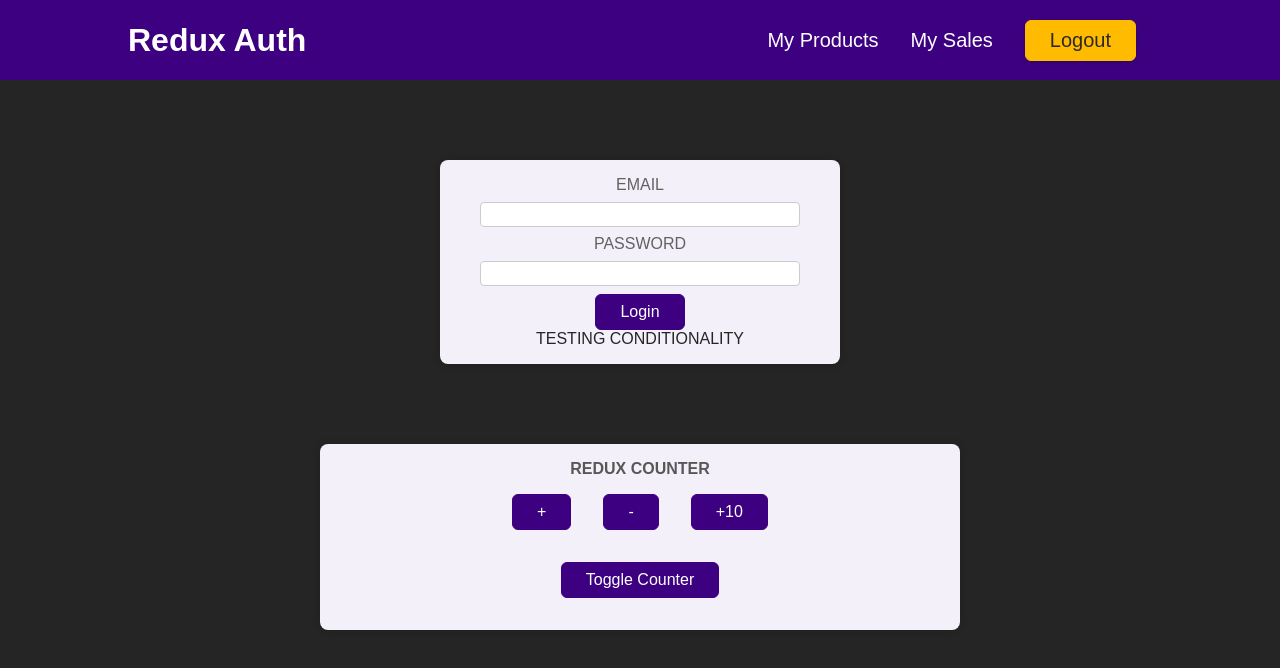
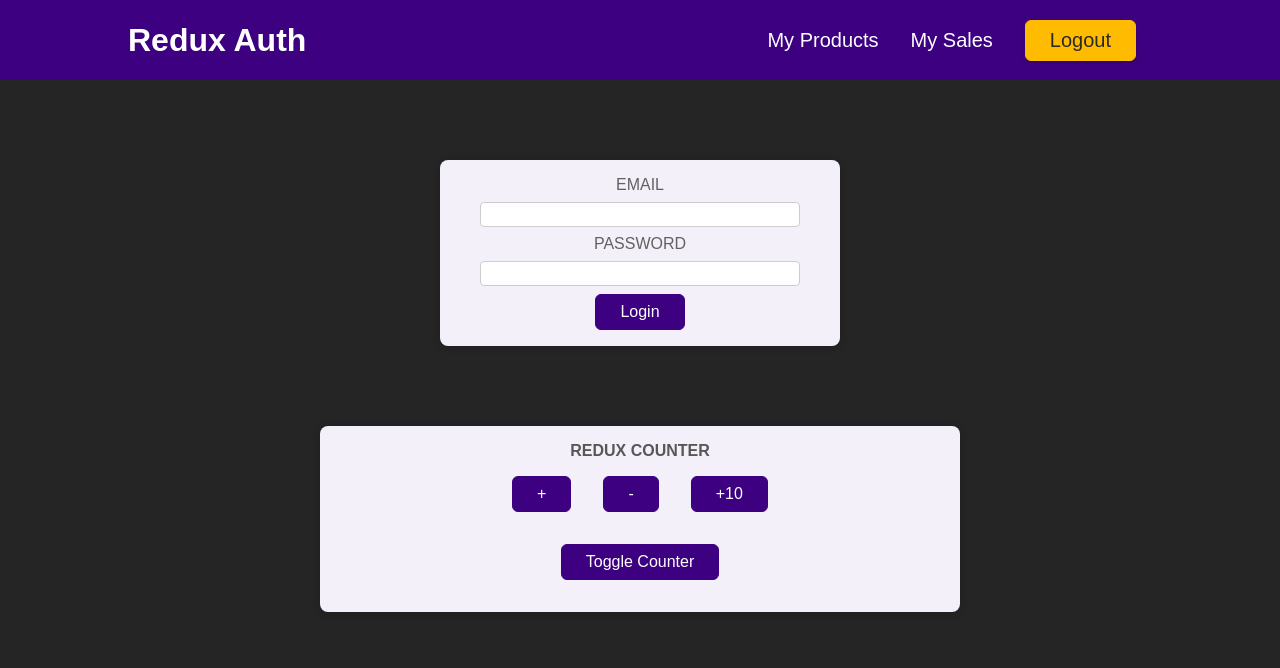
Before and after one commit to dnlstronge/reduxprojts, a React (Create React App) app: page / in a window 1280 px wide. Shown: the top 668 px of the page. Built offline with nearby package versions, Linux system fonts and the light colour scheme.

Commit message:
[x] - login shows when not auth

```diff
--- a/src/App.tsx
+++ b/src/App.tsx
@@ -1,12 +1,22 @@
 import Counter from './components/Counter';
 import Header from './components/Header';
 import Auth from './components/Auth';
+import { useSelector } from "react-redux"
+import { initA, initS } from './Store';
+
+type storeState = {
+  counter: initS,
+  auth: initA
+}
 
 function App() {
+
+  const isAuth = useSelector((state: storeState) => state.auth.isAuthenticated)
   return (
     <>
      <Header />
-     <Auth />
+     {!isAuth &&
+     <Auth />}
      <Counter />
     </>
 
--- a/src/components/Auth.tsx
+++ b/src/components/Auth.tsx
@@ -1,14 +1,17 @@
 import classes from './Auth.module.css';
 import React, { FormEvent } from "react";
-import { initA } from '../Store';
+import { initA, initS } from '../Store';
 import { authActions } from '../Store';
 import { useSelector, useDispatch } from 'react-redux';
 
-
+type storeState = {
+  counter: initS,
+  auth: initA
+}
 
 const Auth: React.FC = () => {
   const dispatch = useDispatch()
-  const isAuth = useSelector((state: initA) => state.isAuthenticated)
+  const isAuth = useSelector((state: storeState) => state.auth.isAuthenticated)
 
   /* handlers */
 
@@ -32,8 +35,7 @@ const Auth: React.FC = () => {
           <button type="submit">Login</button>
         </form>
       </section>
-      {!isAuth &&
-      <div>TESTING CONDITIONALITY</div>}
+
     </main>
   );
 };
--- a/src/components/Header.tsx
+++ b/src/components/Header.tsx
@@ -1,9 +1,20 @@
 import classes from './Header.module.css';
 
+
+type storeState = {
+  counter: initS,
+  auth: initA
+}
+
+
 const Header = () => {
+
+
   return (
     <header className={classes.header}>
       <h1>Redux Auth</h1>
+
+
       <nav>
         <ul>
           <li>
```
